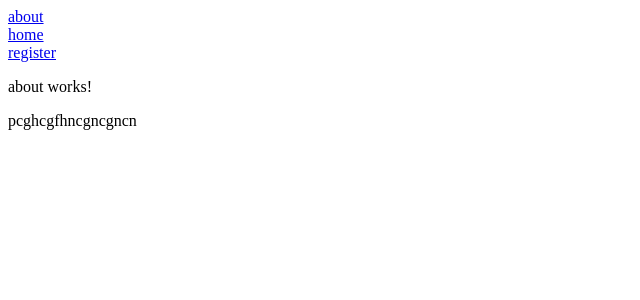
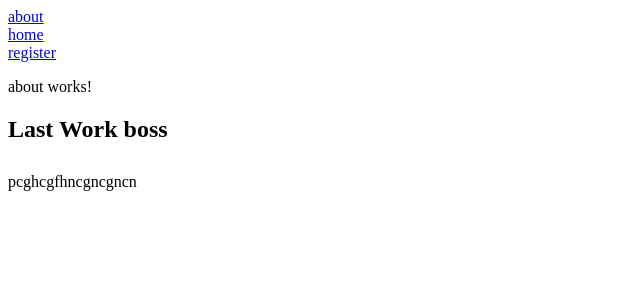
Before and after one commit to divyashreekelji/AssimilateTechnology, an Angular app: page /about in a window 1280 px wide. Shown: the top 300 px of the page, without its empty margins (0-640 px from the left). Built offline with nearby package versions, Linux system fonts and the light colour scheme.

Commit message:
Update about.component.html

```diff
--- a/src/app/about/about.component.html
+++ b/src/app/about/about.component.html
@@ -1 +1,2 @@
 <p>about works!</p>
+<h2>Last Work boss<h2>
```
